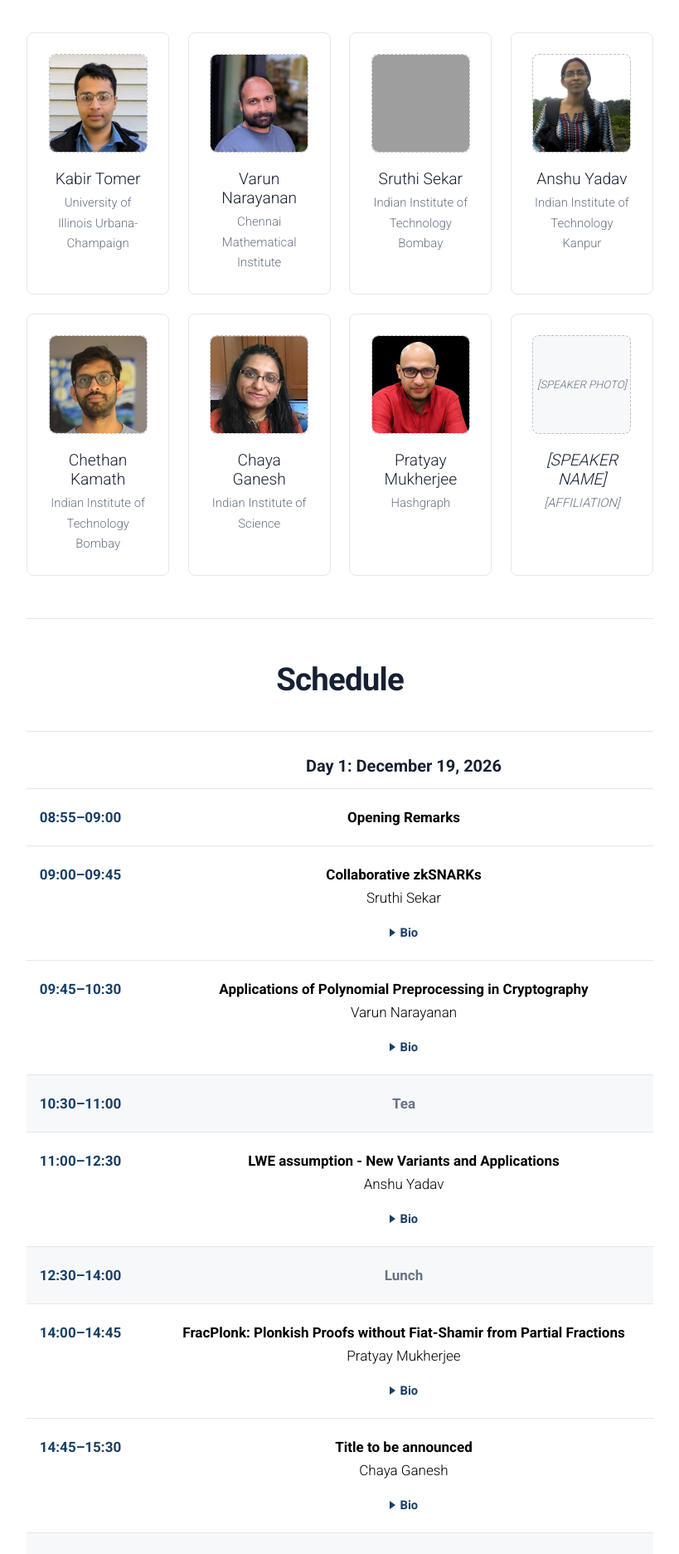
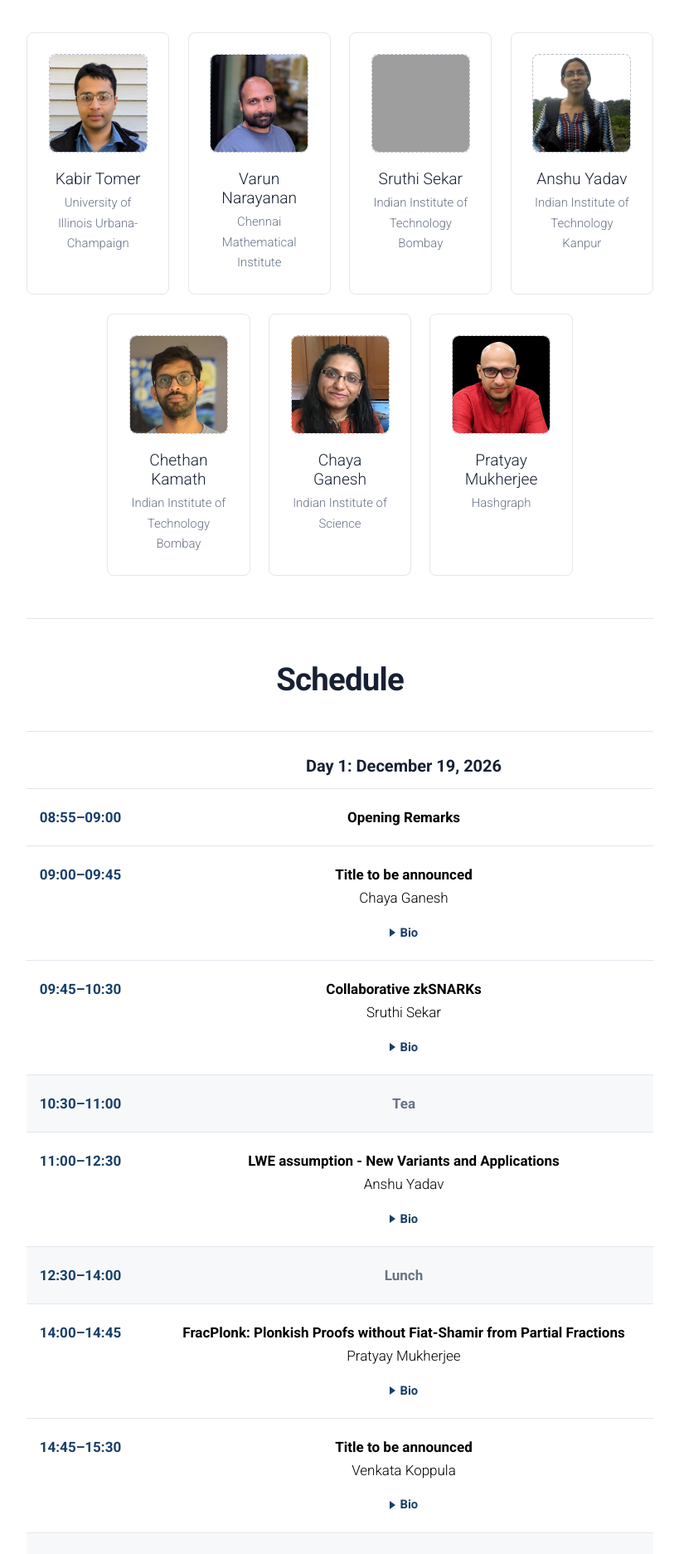
Before and after one commit to Mahe94/mahe94.github.io, a Jekyll site: the page built from _workshops/FSTTCS-2026.md, in a window 1280 px wide. Shown: the part 753-2626 px from the top of the page at 83% size, without its empty margins (230-1049 px from the left). Built offline with Jekyll 4.4.1, drawn with Linux system fonts in a browser that asks for light colours; comment, search, counter and statistics services are not loaded; a style sheet for code colours, icons or effects is not loaded; some of the changed text lies outside the part shown; grey boxes are pictures that could not be loaded.

Commit message:
Update workshop programme and center speaker cards

```diff
--- a/_workshops/FSTTCS-2026.md
+++ b/_workshops/FSTTCS-2026.md
@@ -309,13 +309,16 @@ flush_top: true
 /* ---------- Speakers ---------- */
 
 .rtc-speaker-grid {
-  display: grid;
-  grid-template-columns: repeat(4, minmax(0, 1fr));
+  display: flex;
+  flex-wrap: wrap;
   gap: 1.4rem;
+  justify-content: center;
 }
 
 .rtc-speaker {
   display: block;
+  box-sizing: border-box;
+  flex: 0 0 calc((100% - 3 * 1.4rem) / 4);
   min-height: 190px;
   padding: 1.6rem;
   border: 1px solid var(--rtc-border);
@@ -662,9 +665,12 @@ flush_top: true
 }
 
 @media (max-width: 800px) {
-  .rtc-info-grid,
-  .rtc-speaker-grid {
+  .rtc-info-grid {
     grid-template-columns: 1fr 1fr;
+  }
+
+  .rtc-speaker {
+    flex-basis: calc((100% - 1.4rem) / 2);
   }
 
   .rtc-organiser-grid {
@@ -722,9 +728,12 @@ flush_top: true
     padding: 2.24rem 0;
   }
 
-  .rtc-info-grid,
-  .rtc-speaker-grid {
+  .rtc-info-grid {
     grid-template-columns: 1fr;
+  }
+
+  .rtc-speaker {
+    flex-basis: 100%;
   }
 
   .rtc-programme-row {
@@ -989,14 +998,6 @@ flush_top: true
         </div>
       </a>
 
-      <a class="rtc-speaker" href="#">
-        <div class="rtc-speaker-photo">[SPEAKER PHOTO]</div>
-        <h3 class="rtc-placeholder">[SPEAKER NAME]</h3>
-        <div class="rtc-speaker-affiliation rtc-placeholder">
-          [AFFILIATION]
-        </div>
-      </a>
-
     </div>
 
   </section>
@@ -1032,14 +1033,14 @@ flush_top: true
           09:00&ndash;09:45
         </div>
         <div>
-          <div class="rtc-programme-title">Collaborative zkSNARKs</div>
+          <div class="rtc-programme-title">Title to be announced</div>
           <div>
-            Sruthi Sekar
+            Chaya Ganesh
           </div>
           <details class="rtc-abstract rtc-bio">
             <summary>Bio</summary>
             <div class="rtc-abstract-content">
-              <p>Sruthi Sekar is an Assistant Professor in the Department of Computer Science and Engineering at IIT Bombay and a Principal Investigator at IITB Trust Lab. Her research interests are in cryptography and theoretical computer science. Before joining IIT Bombay, she was a postdoctoral researcher at UC Berkeley, hosted by Sanjam Garg. She completed her PhD at the Indian Institute of Science, advised by Bhavana Kanukurthi and Manjunath Krishnapur.</p>
+              <p>Chaya Ganesh is an Associate Professor in the Department of Computer Science and Automation at the Indian Institute of Science. Her research interests are in cryptography and security. Before joining IISc, she was a postdoctoral researcher in the Crypto Group at Aarhus University, and she received her PhD from NYU's Courant Institute of Mathematical Sciences.</p>
             </div>
           </details>
         </div>
@@ -1050,14 +1051,14 @@ flush_top: true
           09:45&ndash;10:30
         </div>
         <div>
-          <div class="rtc-programme-title">Applications of Polynomial Preprocessing in Cryptography</div>
+          <div class="rtc-programme-title">Collaborative zkSNARKs</div>
           <div>
-            Varun Narayanan
+            Sruthi Sekar
           </div>
           <details class="rtc-abstract rtc-bio">
             <summary>Bio</summary>
             <div class="rtc-abstract-content">
-              <p>Varun Narayanan is an assistant professor in Chennai Mathematical Institute. His research interests include secure multi-party computation, cryptography, and information theory. He was previously a postdoctoral research fellow at UCLA and Technion, and completed his PhD under Vinod Prabhakaran.</p>
+              <p>Sruthi Sekar is an Assistant Professor in the Department of Computer Science and Engineering at IIT Bombay and a Principal Investigator at IITB Trust Lab. Her research interests are in cryptography and theoretical computer science. Before joining IIT Bombay, she was a postdoctoral researcher at UC Berkeley, hosted by Sanjam Garg. She completed her PhD at the Indian Institute of Science, advised by Bhavana Kanukurthi and Manjunath Krishnapur.</p>
             </div>
           </details>
         </div>
@@ -1124,12 +1125,12 @@ flush_top: true
         <div>
           <div class="rtc-programme-title">Title to be announced</div>
           <div>
-            Chaya Ganesh
+            Venkata Koppula
           </div>
           <details class="rtc-abstract rtc-bio">
             <summary>Bio</summary>
             <div class="rtc-abstract-content">
-              <p>Chaya Ganesh is an Associate Professor in the Department of Computer Science and Automation at the Indian Institute of Science. Her research interests are in cryptography and security. Before joining IISc, she was a postdoctoral researcher in the Crypto Group at Aarhus University, and she received her PhD from NYU's Courant Institute of Mathematical Sciences.</p>
+              <p>Venkata Koppula is an Assistant Professor in the Department of Computer Science and Engineering at IIT Delhi. His research interests are in theoretical cryptography, including both classical and quantum cryptography. Before joining IIT Delhi, he was a postdoctoral researcher at the Weizmann Institute of Science, hosted by Zvika Brakerski. He obtained his PhD from the University of Texas at Austin, advised by Brent Waters.</p>
             </div>
           </details>
         </div>
@@ -1159,7 +1160,16 @@ flush_top: true
 
       <div class="rtc-programme-row">
         <div class="rtc-programme-time">
-          09:00&ndash;09:45
+          09:00&ndash;09:30
+        </div>
+        <div>
+          <div class="rtc-programme-title">Trust Lab</div>
+        </div>
+      </div>
+
+      <div class="rtc-programme-row">
+        <div class="rtc-programme-time">
+          09:30&ndash;10:30
         </div>
         <div>
           <div class="rtc-programme-title">Timed Cryptography: Attacks and Separations</div>
@@ -1172,18 +1182,6 @@ flush_top: true
               <p>Chethan Kamath is an Assistant Professor in the Department of Computer Science and Engineering at IIT Bombay, where he is a member of the Theory Group and Trust Lab. His primary research area is cryptography, particularly its foundations, with broader interests in theoretical computer science.</p>
             </div>
           </details>
-        </div>
-      </div>
-
-      <div class="rtc-programme-row">
-        <div class="rtc-programme-time">
-          09:45&ndash;10:30
-        </div>
-        <div>
-          <div class="rtc-programme-title">Title to be announced</div>
-          <div>
-            Speaker to be announced
-          </div>
         </div>
       </div>
 
@@ -1236,24 +1234,6 @@ flush_top: true
             <summary>Bio</summary>
             <div class="rtc-abstract-content">
               <p>Mahesh Sreekumar Rajasree is an Assistant Professor at the University of Warsaw. His research focuses on public-key cryptography and quantum cryptography. Previously, he was a Postdoctoral Researcher at CISPA Helmholtz Center for Information Security, hosted by Prof. Nico Doettling. Before joining CISPA, he was a Postdoctoral Fellow at IITD under the guidance of Prof. Venkata Koppula. He completed his PhD and MTech at IIT Kanpur under Prof. Manindra Agrawal.</p>
-            </div>
-          </details>
-        </div>
-      </div>
-
-      <div class="rtc-programme-row">
-        <div class="rtc-programme-time">
-          14:45&ndash;15:30
-        </div>
-        <div>
-          <div class="rtc-programme-title">CCA Encryption Schemes</div>
-          <div>
-            Venkata Koppula
-          </div>
-          <details class="rtc-abstract rtc-bio">
-            <summary>Bio</summary>
-            <div class="rtc-abstract-content">
-              <p>Venkata Koppula is an Assistant Professor in the Department of Computer Science and Engineering at IIT Delhi. His research interests are in theoretical cryptography, including both classical and quantum cryptography. Before joining IIT Delhi, he was a postdoctoral researcher at the Weizmann Institute of Science, hosted by Zvika Brakerski. He obtained his PhD from the University of Texas at Austin, advised by Brent Waters.</p>
             </div>
           </details>
         </div>
@@ -1270,19 +1250,10 @@ flush_top: true
 
       <div class="rtc-programme-row">
         <div class="rtc-programme-time">
-          16:00&ndash;17:00
+          16:00&ndash;18:00
         </div>
         <div>
-          <div class="rtc-programme-title">Open slot</div>
-        </div>
-      </div>
-
-      <div class="rtc-programme-row">
-        <div class="rtc-programme-time">
-          17:00&ndash;18:00
-        </div>
-        <div>
-          <div class="rtc-programme-title">Open slot</div>
+          <div class="rtc-programme-title">Lightning Talks</div>
         </div>
       </div>
 
```
Also changed, not shown: other parts of _workshops/FSTTCS-2026.md (+1 -1 lines).
